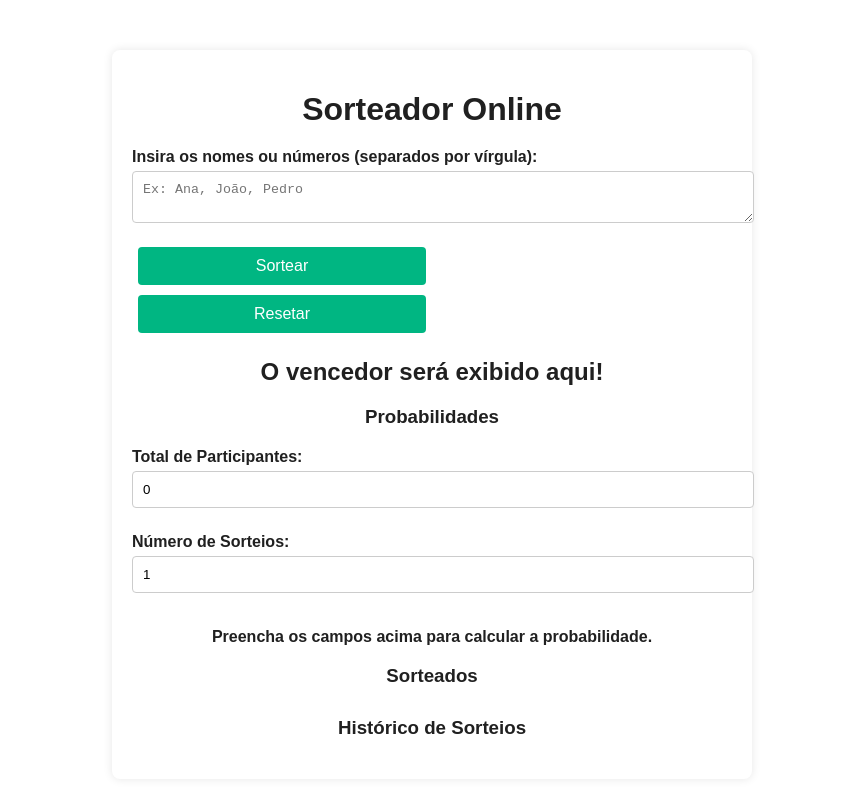
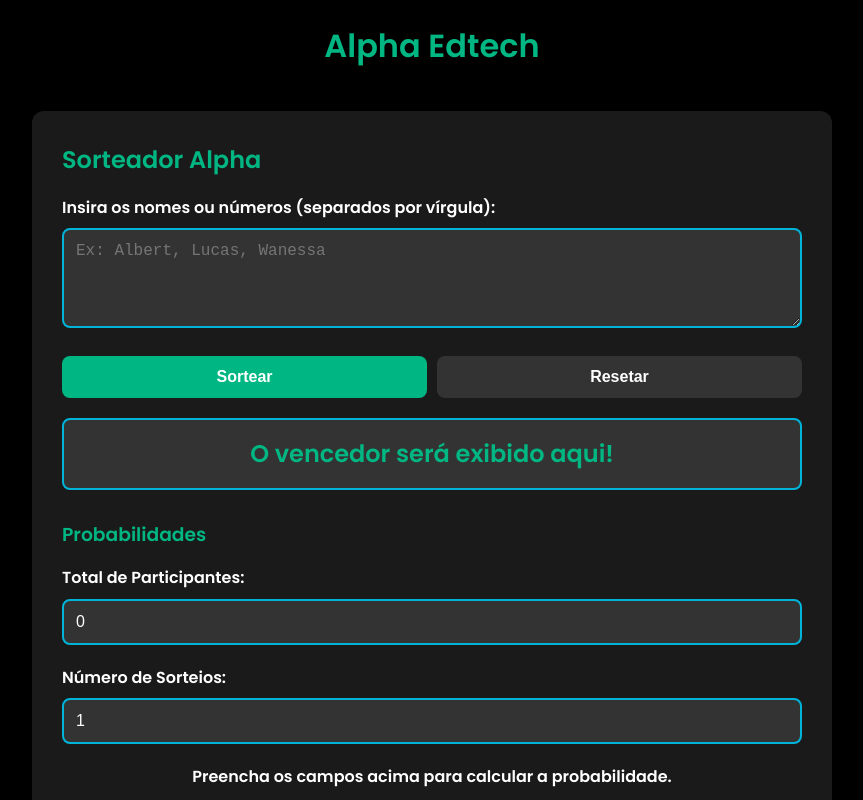
Before and after one commit to lucasat2/desafioRelampago, a plain HTML site: page index.html in a window 1280 px wide. Both pictures are taken after a click on the button "Sortear". Shown: the top 800 px of the page, without its empty margins (208-1071 px from the left). Drawn offline with Linux system fonts and the light colour scheme.

Commit message:
Alteração no visual

```diff
--- a/index.html
+++ b/index.html
@@ -1,39 +1,48 @@
 <!DOCTYPE html>
 <html lang="pt-br">
+
 <head>
     <meta charset="UTF-8">
     <meta name="viewport" content="width=device-width, initial-scale=1.0">
     <link rel="stylesheet" href="style.css">
+    <link href="https://fonts.googleapis.com/css2?family=Poppins:wght@400;600&display=swap" rel="stylesheet">
     <title>Sorteador Alpha</title>
 </head>
+
 <body>
+    <header>
+        <div class="logo">
+            <h1>Alpha Edtech</h1>
+        </div>
+    </header>
+
     <div class="container">
-        <h1>Sorteador Online</h1>
+        <h2>Sorteador Alpha</h2>
 
+        <div class="input-group">
             <label for="entradas">Insira os nomes ou números (separados por vírgula):</label>
-        <textarea id="entradas" placeholder="Ex: Ana, João, Pedro"></textarea>
+            <textarea id="entradas" placeholder="Ex: Albert, Lucas, Wanessa"></textarea>
+        </div>
 
+        <div class="button-group">
             <button id="botaoSortear">Sortear</button>
             <button id="botaoResetar">Resetar</button>
+        </div>
 
-        <!--
-        para testar
-        <div id="roleta" class="roleta">
-            <div id="seta" class="seta"></div>
-            <div id="roletaItens"></div>
+        <div class="resultado">
+            <h3 id="vencedor">O vencedor será exibido aqui!</h3>
         </div>
-           -->
-
-        <h2 id="vencedor">O vencedor será exibido aqui!</h2>
 
         <div class="secao-probabilidade">
             <h3>Probabilidades</h3>
+            <div class="input-group">
                 <label for="participantes">Total de Participantes:</label>
                 <input type="number" id="participantes" value="0" readonly>
-
+            </div>
+            <div class="input-group">
                 <label for="sorteios">Número de Sorteios:</label>
                 <input type="number" id="sorteios" value="1">
-
+            </div>
             <p id="probabilidade">Preencha os campos acima para calcular a probabilidade.</p>
         </div>
 
@@ -42,8 +51,7 @@
             <ul id="sorteados"></ul>
         </div>
 
-
-        <div id="secao-historico">
+        <div class="secao-historico">
             <h3>Histórico de Sorteios</h3>
             <ul id="historico"></ul>
         </div>
@@ -51,4 +59,5 @@
 
     <script src="index.js"></script>
 </body>
+
 </html>
--- a/index.js
+++ b/index.js
@@ -23,10 +23,87 @@ function atualizarProbabilidade() {
 }
 
 
+
 function atualizarParticipantes() {
-    const regexNomeValido = /^[a-zA-Zá-úÁ-ÚãõÃÕêÊéÉíÍóÓúÚçÇ\s]+$/;
+    const regexNomeValido = /^[0-9a-zA-Zá-úÁ-ÚãõÃÕêÊéÉíÍóÓúÚçÇ\s]+$/;
     const entradas = campoEntradas.value.split(',').map(e => e.trim()).filter(e => regexNomeValido.test(e));
     campoParticipantes.value = entradas.length;
 
     atualizarProbabilidade();
 }
+
+
+function atualizarSorteios() {
+    const sorteios = parseInt(campoSorteios.value, 10);
+    campoSorteios.value = sorteios;
+
+    atualizarProbabilidade();
+}
+
+function realizarSorteio() {
+    const entradas = campoEntradas.value.split(',').map(e => e.trim()).filter(Boolean);
+    const sorteiosRestantes = parseInt(campoSorteios.value, 10);
+
+    if (entradas.length === 0) {
+        alert('Por favor, insira nomes ou números para o sorteio.');
+        return;
+    }
+
+    if (sorteiosRestantes <= 0) {
+        alert('Não há mais sorteios restantes.');
+        return;
+    }
+
+    const indiceAleatorio = Math.floor(Math.random() * entradas.length);
+    const vencedor = entradas[indiceAleatorio];
+
+    entradas.splice(indiceAleatorio, 1);
+
+    const sorteados = JSON.parse(localStorage.getItem('sorteados')) || [];
+    sorteados.push(vencedor);
+    localStorage.setItem('sorteados', JSON.stringify(sorteados));
+    renderizarSorteados();
+
+    campoEntradas.value = entradas.join(', ');
+    exibicaoVencedor.textContent = `Vencedor: ${vencedor}`;
+
+    campoParticipantes.value = entradas.length;
+
+    campoSorteios.value = sorteiosRestantes - 1;
+    atualizarProbabilidade();
+
+    atualizarHistorico(vencedor);
+}
+
+
+function renderizarHistorico() {
+    const historico = JSON.parse(localStorage.getItem('historico')) || [];
+    secaoHistorico.innerHTML = historico.map(vencedor => `<li>${vencedor}</li>`).join('');
+}
+
+
+function renderizarSorteados() {
+    const sorteados = JSON.parse(localStorage.getItem('sorteados')) || [];
+    secaoSorteados.innerHTML = sorteados.map(vencedor => `<li>${vencedor}</li>`).join('');
+}
+
+function resetarSorteio() {
+    campoEntradas.value = '';
+    exibicaoVencedor.textContent = 'O vencedor será exibido aqui!';
+    campoParticipantes.value = 0;
+    exibicaoProbabilidade.textContent = 'Preencha os campos acima para calcular a probabilidade.';
+    localStorage.removeItem('historico');
+    localStorage.removeItem('sorteados');
+    renderizarHistorico();
+    renderizarSorteados();
+}
+
+botaoSortear.addEventListener('click', realizarSorteio);
+botaoResetar.addEventListener('click', resetarSorteio);
+
+campoEntradas.addEventListener('input', atualizarParticipantes);
+
+campoSorteios.addEventListener('input', atualizarSorteios);
+
+renderizarHistorico();
+renderizarSorteados();
--- a/style.css
+++ b/style.css
@@ -1,76 +1,142 @@
-body {
-    font-family: Arial, sans-serif;
+* {
     margin: 0;
     padding: 0;
     box-sizing: border-box;
-    background-color: #FFFFFF;
-    color: #202020;
+}
+
+body {
+    font-family: 'Poppins', sans-serif;
+    background-color: #000000;
+    color: #FFFFFF;
+    line-height: 1.6;
+}
+
+header {
+    background-color: #000000;
+    padding: 20px;
+    text-align: center;
+}
+
+.logo h1 {
+    font-size: 2rem;
+    font-weight: 600;
+    color: #00B682;
 }
 
 .container {
-    max-width: 600px;
-    margin: 50px auto;
-    padding: 20px;
-    background: #fff;
-    border-radius: 8px;
-    box-shadow: 0 0 10px rgba(0, 0, 0, 0.1);
+    max-width: 800px;
+    margin: 20px auto;
+    padding: 30px;
+    background: #1A1A1A;
+    border-radius: 12px;
+    box-shadow: 0 4px 20px rgba(0, 0, 0, 0.5);
+    color: #FFFFFF;
 }
 
-h1, h2, h3 {
-    text-align: center;
+h2, h3 {
+    color: #00B682;
+    margin-bottom: 15px;
+}
+
+.input-group {
     margin-bottom: 20px;
 }
 
 label {
     display: block;
-    margin: 10px 0 5px;
-    font-weight: bold;
+    font-weight: 600;
+    color: #FFFFFF;
+    margin-bottom: 8px;
 }
 
 textarea, input {
     width: 100%;
-    padding: 10px;
-    margin-bottom: 15px;
-    border: 1px solid #ccc;
-    border-radius: 4px;
+    padding: 12px;
+    border: 2px solid #00B4D8;
+    border-radius: 8px;
+    font-size: 16px;
+    color: #FFFFFF;
+    background-color: #333333;
+    transition: border-color 0.3s ease;
+}
+
+textarea:focus, input:focus {
+    border-color: #00B682;
+    outline: none;
+}
+
+textarea {
+    resize: vertical;
+    min-height: 100px;
+}
+
+.button-group {
+    display: flex;
+    gap: 10px;
+    margin-bottom: 20px;
 }
 
 button {
-    display: inline-block;
-    width: 48%;
-    padding: 10px;
-    margin: 5px 1%;
+    flex: 1;
+    padding: 12px;
     background-color: #00B682;
-    color: white;
+    color: #FFFFFF;
     border: none;
-    border-radius: 4px;
+    border-radius: 8px;
+    font-size: 16px;
+    font-weight: 600;
     cursor: pointer;
-    font-size: 16px;
+    transition: background-color 0.3s ease;
 }
 
 button:hover {
-    background-color: #03c08a;
+    background-color: #00B4D8;
 }
 
-#probabilidade, #vencedor {
-    font-weight: bold;
-    text-align: center;
-    margin-top: 20px;
+#botaoResetar {
+    background-color: #333333;
 }
 
-#secao-historico {
+#botaoResetar:hover {
+    background-color: #444444;
+}
+
+.resultado {
+    text-align: center;
+    margin: 20px 0;
+}
+
+#vencedor {
+    font-size: 1.5rem;
+    color: #00B682;
+    padding: 15px;
+    background-color: #333333;
+    border-radius: 8px;
+    border: 2px solid #00B4D8;
+}
+
+.secao-probabilidade, .sorteados, .secao-historico {
     margin-top: 30px;
 }
 
-#historico {
+#probabilidade {
+    font-weight: 600;
+    color: #FFFFFF;
+    text-align: center;
+    margin-top: 10px;
+}
+
+ul {
     list-style-type: none;
     padding: 0;
 }
 
-#historico li {
-    background: #FFFFFF;
-    margin: 5px 0;
-    padding: 10px;
-    border: 1px solid #ddd;
-    border-radius: 4px;
+ul li {
+    background-color: #333333;
+    margin: 8px 0;
+    padding: 12px;
+    border-radius: 8px;
+    border: 1px solid #00B4D8;
+    color: #FFFFFF;
+    font-weight: 500;
 }
```
Lines whose indentation alone changed are shown as unchanged.
